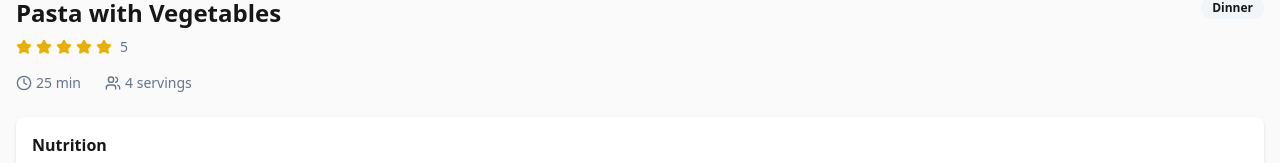
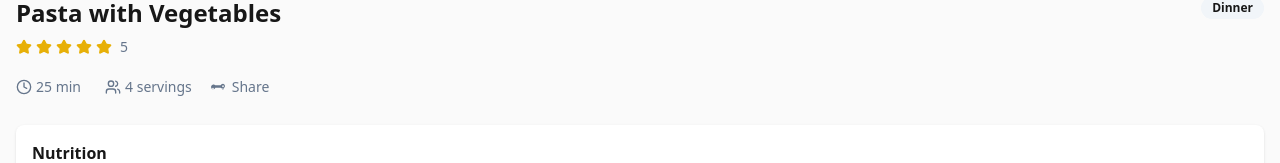
Before and after one commit to leela67/visual-builder-bliss, a React (Vite) app: page /visual-builder-bliss/recipes/1 in a window 1280 px wide. Shown: the part 283-446 px from the top of the page. Built offline with nearby package versions, Linux system fonts and the light colour scheme.

Commit message:
share button

```diff
--- a/src/pages/RecipeDetailPage.tsx
+++ b/src/pages/RecipeDetailPage.tsx
@@ -1,4 +1,4 @@
-import { ArrowLeft, Clock, Users, Youtube } from "lucide-react";
+import { ArrowLeft, Clock, Users, Youtube, Share2 } from "lucide-react";
 import InfoIconButton from "../components/ui/InfoIconButton";
 import LoginIconButton from "../components/ui/LoginIconButton";
 import { Button } from "@/components/ui/button";
@@ -50,6 +50,19 @@ const RecipeDetailPage = () => {
     videoUrl: "https://youtube.com/watch?v=dQw4w9WgXcQ"
   };
 
+  const handleShare = async () => {
+    const url = window.location.href;
+    if (navigator.share) {
+      await navigator.share({
+        title: document.title,
+        url,
+      });
+    } else {
+      await navigator.clipboard.writeText(url);
+      alert("Link copied to clipboard!");
+    }
+  };
+
   return (
     <div className="min-h-screen bg-background pb-20" style={{ position: "relative" }}>
       <div style={{ position: "absolute", top: 16, right: 16, display: "flex", flexDirection: "row", zIndex: 50 }}>
@@ -88,6 +101,18 @@ const RecipeDetailPage = () => {
             <div className="flex items-center gap-1">
               <Users className="w-4 h-4" />
               {recipe.servings} servings
+              <button
+                onClick={handleShare}
+                className="ml-2 p-1 rounded hover:bg-accent transition flex items-center gap-1"
+                title="Share recipe"
+                type="button"
+              >
+                {/* Custom share icon SVG */}
+                <svg xmlns="http://www.w3.org/2000/svg" width="20" height="20" fill="currentColor" viewBox="0 0 24 24">
+                  <path d="M18 8a3 3 0 0 0-2.83 2H8.83A3 3 0 1 0 6 15a2.98 2.98 0 0 0 2.83-2h6.34A3 3 0 1 0 18 8zm0 2a1 1 0 1 1-1 1c0-.55.45-1 1-1zm-12 5a1 1 0 1 1 1-1c0 .55-.45 1-1 1zm12 0a1 1 0 1 1 1-1c0 .55-.45 1-1 1z"/>
+                </svg>
+                <span className="text-sm">Share</span>
+              </button>
             </div>
           </div>
         </div>
```
Also changed, not shown: 4 other files (tests, documents, lock files or other folders).
